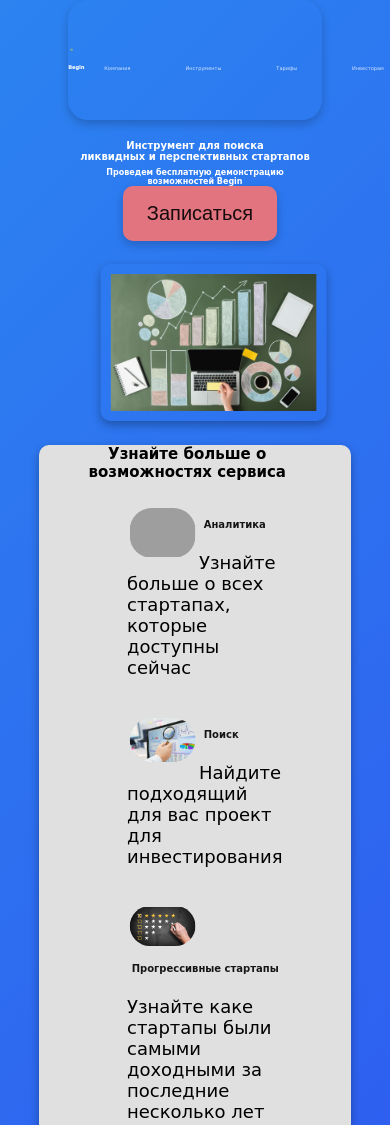
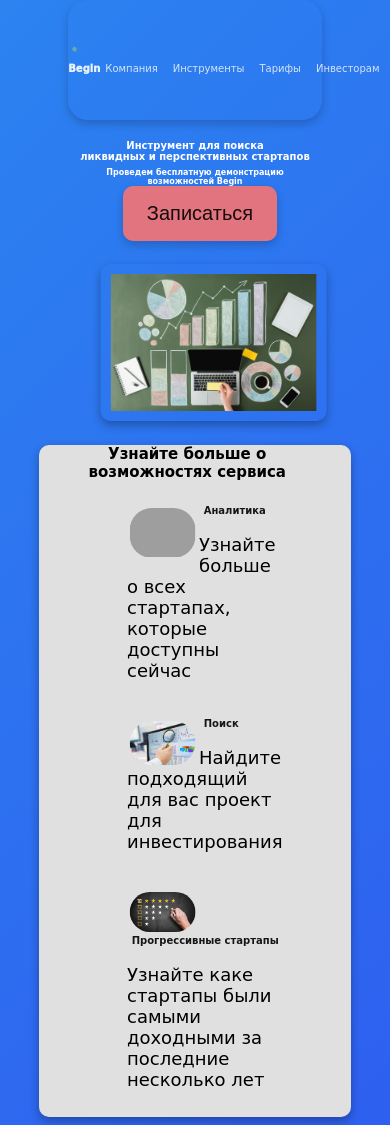
Before and after one commit to JobStop1/term_2, a plain HTML site: page index.html in a window 390 px wide. Shown: the top 1125 px of the page. Drawn offline with Linux system fonts and the light colour scheme; grey boxes are pictures that could not be loaded.

Commit message:
Update adaptive.css

```diff
--- a/adaptive.css
+++ b/adaptive.css
@@ -34,11 +34,16 @@
 	p {
 		font-size: 5 px;
 	}
+	.opportunity_1 {
+		font-size: 10px;
+	}
 	.navbar-menu li a {
-		font-size: 5px;
+		font-size: 10px;
+		padding: 5px;
+		margin-right: 5px;
 	}
 	.navbar-brand a {
-		font-size: 5px;
+		font-size: 10px;
 	}
 	h1 {
 		font-size: 10px;
```
